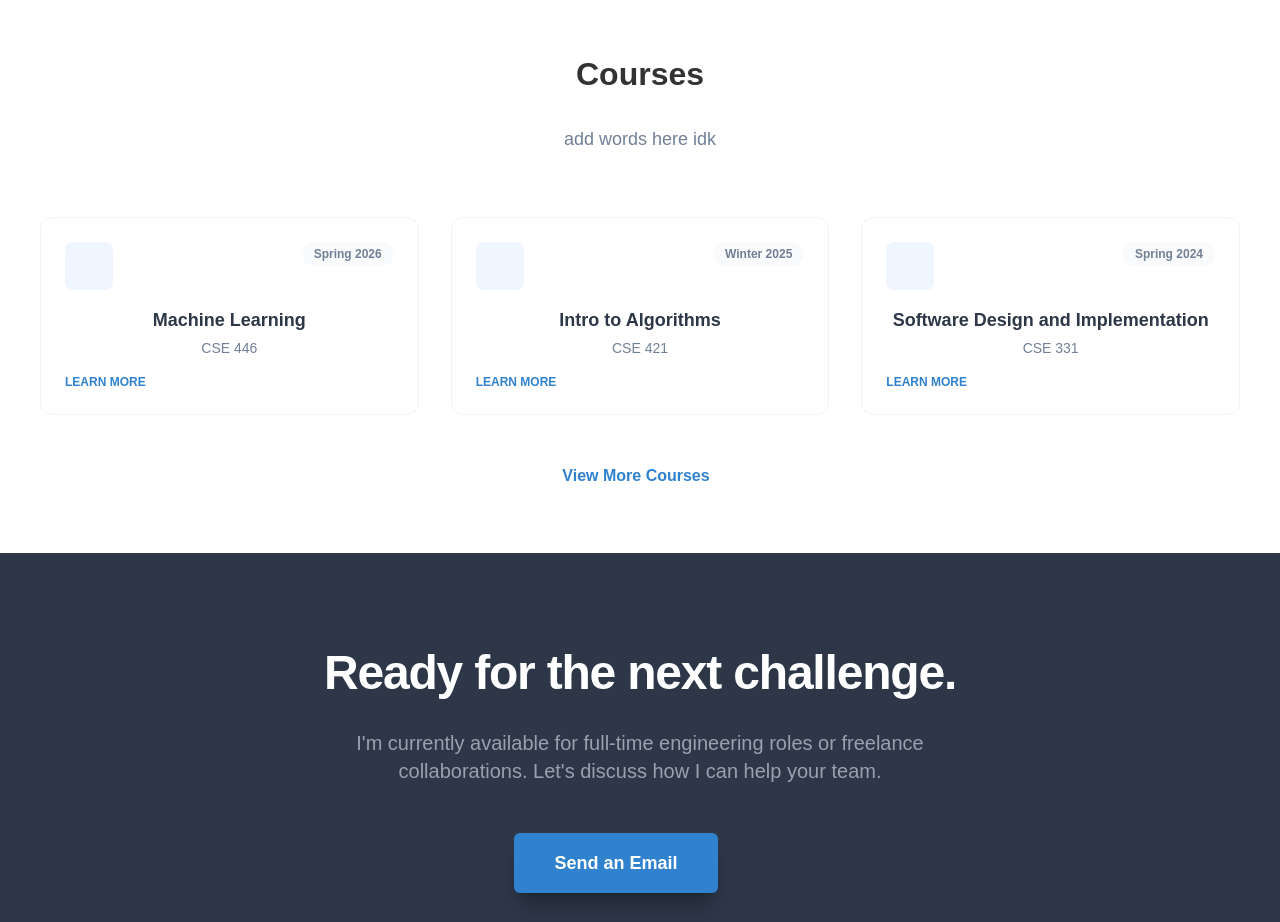
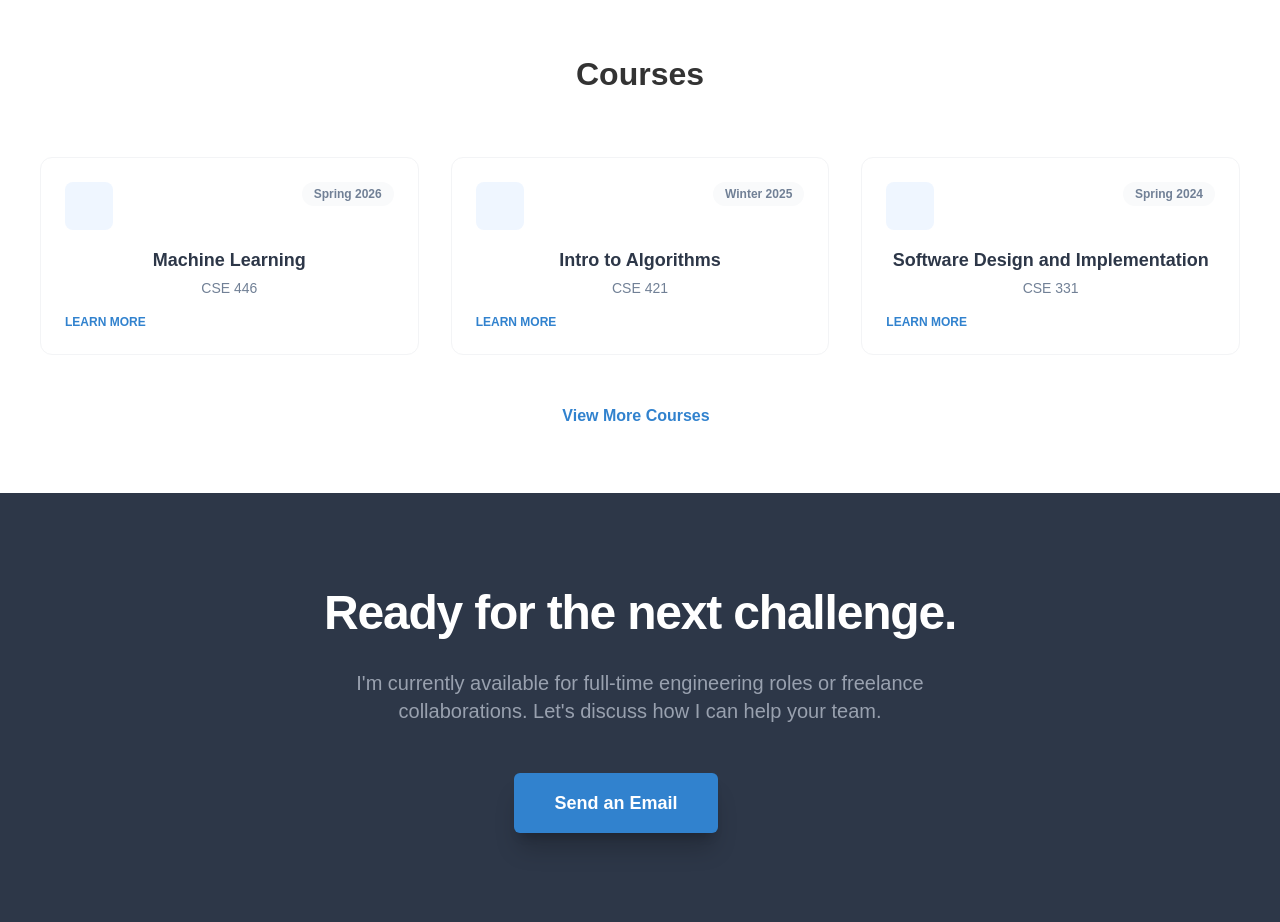
Before and after one commit to ramon-rcp/ramonrcp.portfolio, a React app: page / in a window 1280 px wide. Shown: the part 3540-4462 px from the top of the page. Built offline with nearby package versions, Linux system fonts and the light colour scheme; some icons are missing.

Commit message:
remove leftover word placeholder

```diff
--- a/src/Courses.tsx
+++ b/src/Courses.tsx
@@ -15,7 +15,6 @@ export class Courses extends Component<{}, {showAll: boolean}> {
             <div className="max-w-7xl mx-auto px-6">
                 <div className="text-center mb-16">
                     <h2 className="text-3xl lg:text-4xl font-bold mb-4 text-[#2d3748]">Courses</h2>
-                    <p className="text-[#718096] max-w-2xl mx-auto text-lg">add words here idk</p>
                 </div>
                 <div className="grid grid-cols-1 md:grid-cols-2 lg:grid-cols-3 gap-8">
                     {this.renderCourses()}
```
